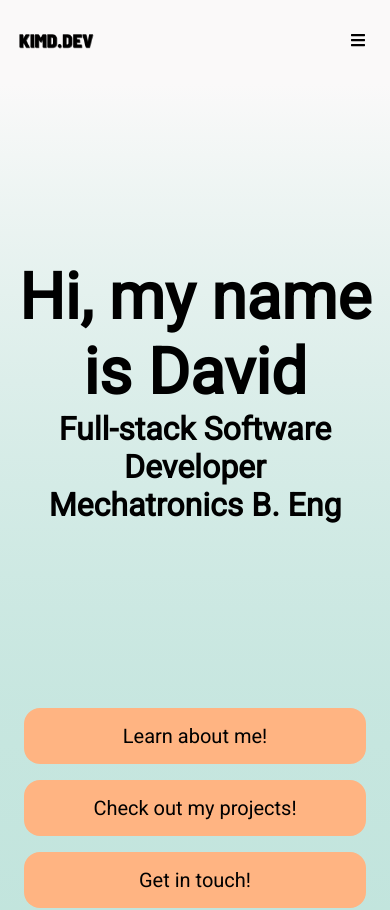
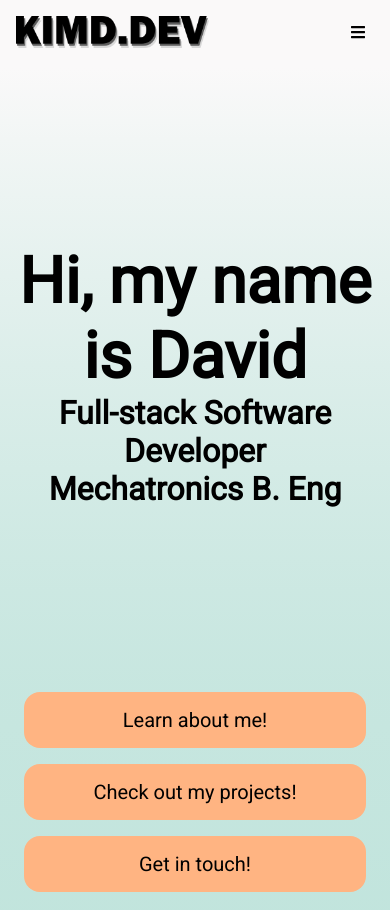
Before and after one commit to kim2552/kimd.dev, a React (Create React App) app: page / in a window 390 px wide. Shown: the top 910 px of the page. Built offline with nearby package versions, Linux system fonts and the light colour scheme.

Commit message:
changed logo, updated header styling

```diff
--- a/src/scss/_header.scss
+++ b/src/scss/_header.scss
@@ -2,28 +2,34 @@
     display: flex;
     justify-content: space-between;
 
+    padding: 1rem;
     padding-left: $header-padding-lg;
     padding-right: $header-padding-lg;
 
     background-color: $header-color;
 
+    a{
+        display: flex;
+        align-items: center;
+    }
     img{
-        height: $logo-size-lg;
+        height: 3rem;
     }
 
     @media only screen and (max-width: 1280px) {
         padding-left: $header-padding-md;
         padding-right: $header-padding-md;
         img{
-            height: $logo-size-md;
+            height: 2rem;
         }
     }
 
     @media only screen and (max-width: 768px) {
         padding-left: $header-padding-sm;
         padding-right: $header-padding-sm;
-        img{
-            height: $logo-size-sm;
+        a{
+            display: flex;
+            align-items: flex-start;
         }
     }
 }
```
Also changed, not shown: src/assets/logo.png, src/assets/toronto.jpg (deleted).
